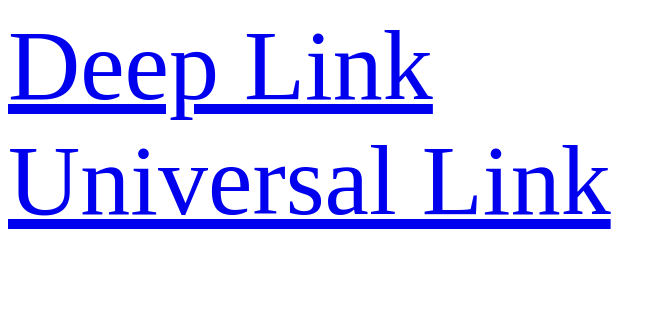
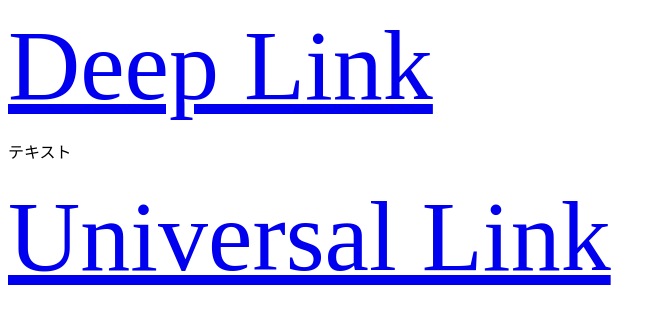
Before and after one commit to delt4123/gunma, a plain HTML site: page index.html in a window 1280 px wide. Shown: the whole page, without its empty margins (0-666 px from the left). Drawn offline with Linux system fonts and the light colour scheme.

Commit message:
Update index.html

```diff
--- a/index.html
+++ b/index.html
@@ -8,7 +8,8 @@
       </style>
    </head>
    <body>
-      <a href="https://app.adjust.com/tmd02r9?deep_link=minefocus-gunmabank-tsubasa%3A%2F%2F&campaign=gungin-web&adgroup=other&creative=000139">Deep Link</a><br>
+      <a href="https://app.adjust.com/tmd02r9?deep_link=minefocus-gunmabank-tsubasa%3A%2F%2F&campaign=gungin-web&adgroup=other&creative=000139">Deep Link</a>
+      <p>テキスト</p>
       <a href="https://6wmk.adj.st?adjust_t=tmd02r9&campaign=gungin-web&adgroup=other&creative=000139">Universal Link</a>
    </body>
 </html>
```
